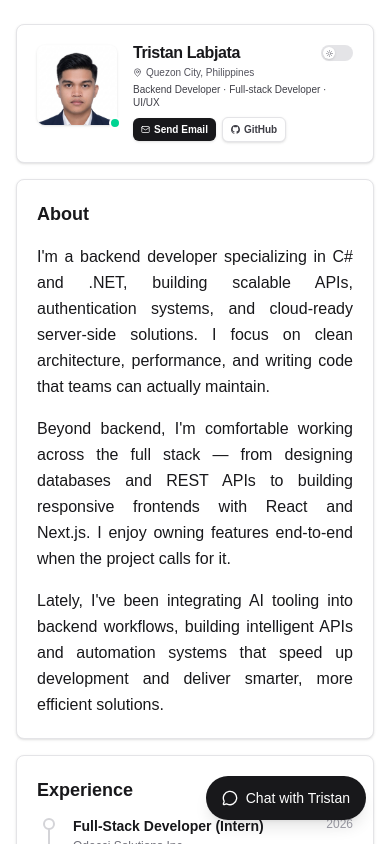
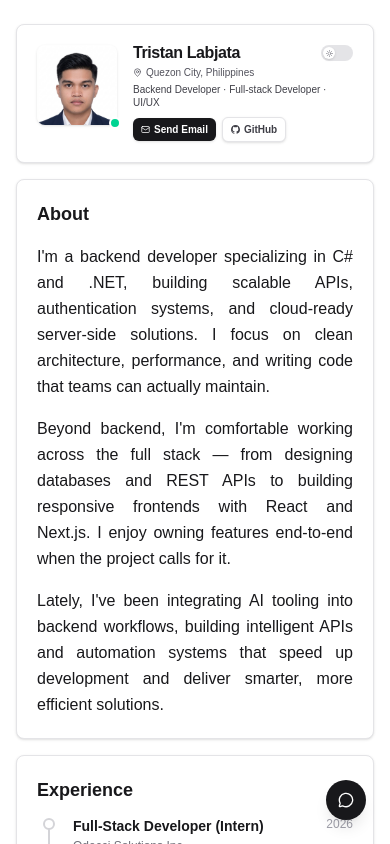
Before and after one commit to Tristanityyyyy/Portfolio, a Next.js app: page / in a window 390 px wide. Shown: the top 844 px of the page. Built offline with nearby package versions, Linux system fonts and the light colour scheme.

Commit message:
refactor: chatbot for the mobile view

```diff
--- a/src/components/Chatbot.tsx
+++ b/src/components/Chatbot.tsx
@@ -123,12 +123,12 @@ export default function Chatbot() {
       {/* Floating Button */}
       <button
         onClick={() => setOpen(!open)}
-        className="fixed bottom-6 right-6 flex items-center gap-2
-          px-4 py-3 bg-zinc-900 text-white rounded-full
+        className="fixed bottom-6 right-6 flex items-center justify-center gap-2
+          p-3 sm:px-4 sm:py-3 bg-zinc-900 text-white rounded-full
           shadow-lg hover:bg-zinc-700 transition-all duration-200 z-50"
       >
         <MessageCircle size={16} />
-        <span className="text-sm font-medium">Chat with Tristan</span>
+        <span className="hidden sm:inline text-sm font-medium">Chat with Tristan</span>
       </button>
     </>
   );
```
